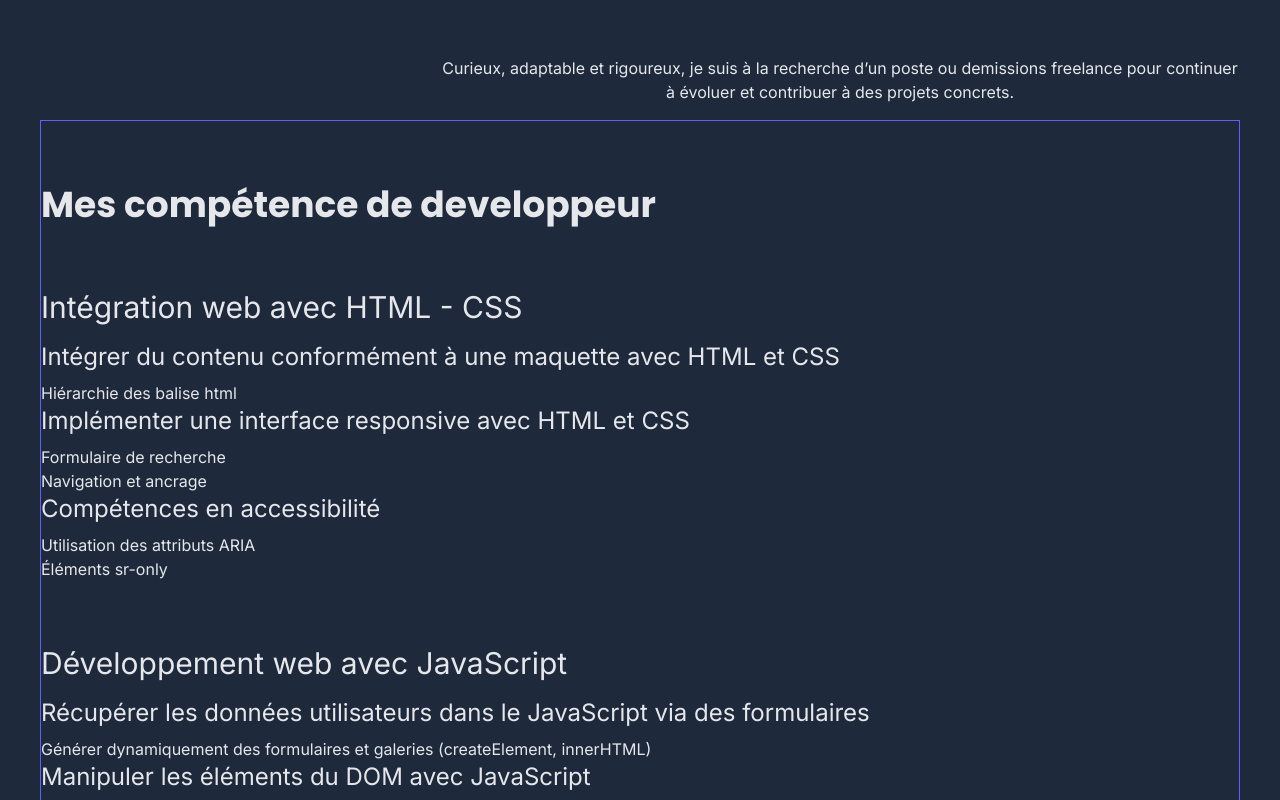
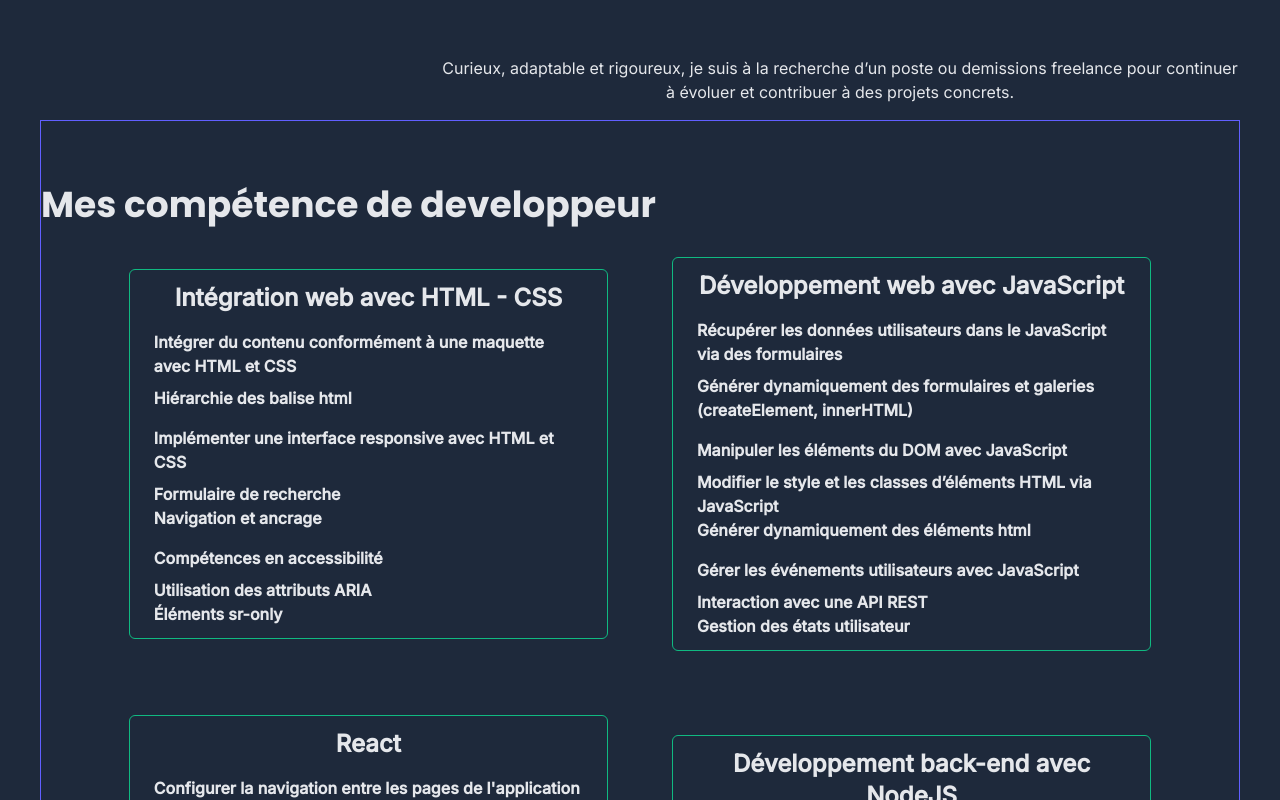
Before and after one commit to aurelienrnd/portfolio, a React (Vite) app: page / in a window 1280 px wide. Shown: the part 1480-2280 px from the top of the page. Built offline with nearby package versions, Linux system fonts and the light colour scheme.

Commit message:
feature: tableaux de competance

```diff
--- a/src/compoments/pages/homePage/sections/Skilles.tsx
+++ b/src/compoments/pages/homePage/sections/Skilles.tsx
@@ -28,10 +28,10 @@ function Skilles() {
   return (
     <section
       id="skilles"
-      className="flex flex-col gap-8 md:gap-16 border-1 border-indigo-500"
+      className="flex flex-col gap-8 md:gap-8 border-1 border-indigo-500"
     >
       <h2>Mes compétence de developpeur</h2>
-      <div className="flex flex-wrap gap-16">
+      <div className="flex flex-wrap justify-center gap-16 items-center ">
         {catSkillesList.map((cat, index) => (
           <Category key={`${cat.id}-${index}`} cat={cat} />
         ))}
@@ -43,9 +43,9 @@ export default Skilles;
 
 function Category({ cat }: CatProp) {
   return (
-    <div className="flex flex-col gap-4">
-      <h3 className="text-3xl">{cat.name}</h3>
-      <div>
+    <div className=" flex flex-col w-2/5 gap-4 skillCard">
+      <h3 className="text-2xl">{cat.name}</h3>
+      <div className="flex flex-col gap-4">
         {cat.skilles.map((skill, index) => (
           <Skill key={`${cat.id}-${skill.id}-${index}`} skill={skill} />
         ))}
@@ -56,8 +56,8 @@ function Category({ cat }: CatProp) {
 
 function Skill({ skill }: SkillProp) {
   return (
-    <div className="flex flex-col gap-2">
-      <h4 className="text-2xl">{skill.name}</h4>
+    <div className="flex flex-col gap-2 items-start text-start">
+      <h4 className="">{skill.name}</h4>
       <div>
         {skill.commentaire &&
           skill.commentaire.map((com, index) => (
@@ -69,5 +69,9 @@ function Skill({ skill }: SkillProp) {
 }
 
 function Commentaire({ com }: comProp) {
-  return <p>{com}</p>;
+  return (
+    <ul>
+      <li>{com}</li>
+    </ul>
+  );
 }
--- a/src/styles/style.css
+++ b/src/styles/style.css
@@ -48,6 +48,10 @@
   .btn {
     @apply bg-color-three px-6 py-3 rounded-md font-semibold duration-200 ease-in
     hover:px-8 hover:py-5 hover:rounded-xl text-center text-color-four;
+  }
+
+  .skillCard {
+    @apply border-1 border-color-three px-6 py-3 rounded-md font-semibold duration-200 text-center;
   }
 }
 
```
